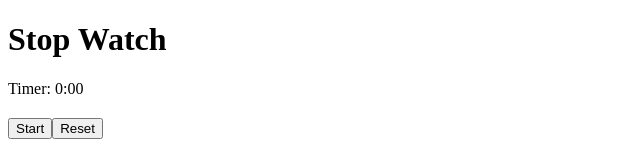
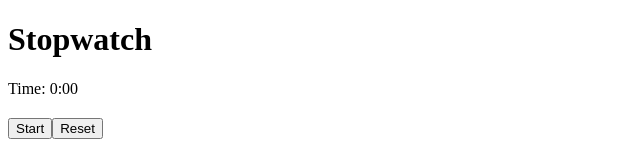
Before and after one commit to Rahulg8270/XStopWatch, a React (Create React App) app: page / in a window 1280 px wide. Shown: the top 160 px of the page, without its empty margins (0-640 px from the left). Built offline with nearby package versions, Linux system fonts and the light colour scheme.

Commit message:
fixed the spelling mistake

```diff
--- a/src/components/StopWatch.jsx
+++ b/src/components/StopWatch.jsx
@@ -37,8 +37,8 @@ const StopWatch = () => {
   };
   return (
     <div>
-      <h1>Stop Watch</h1>
-      <div>Timer: {`${minutes}:${seconds < 10 ? "0" : ""}${seconds}`}</div>
+      <h1>Stopwatch</h1>
+      <div>Time: {`${minutes}:${seconds < 10 ? "0" : ""}${seconds}`}</div>
       <button type="button" onClick={() => setIsRunning((prevState) => !prevState)}>
         {isRunning ? "Stop" : "Start"}
       </button>
```
